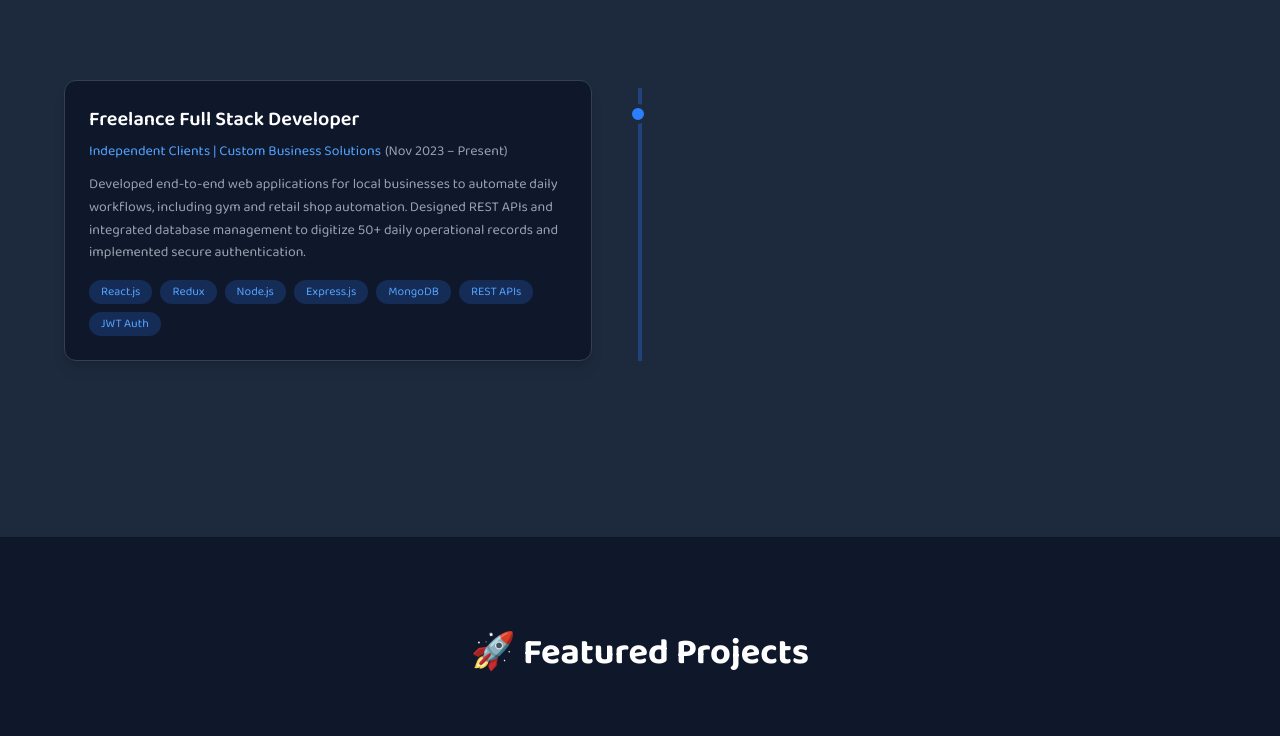
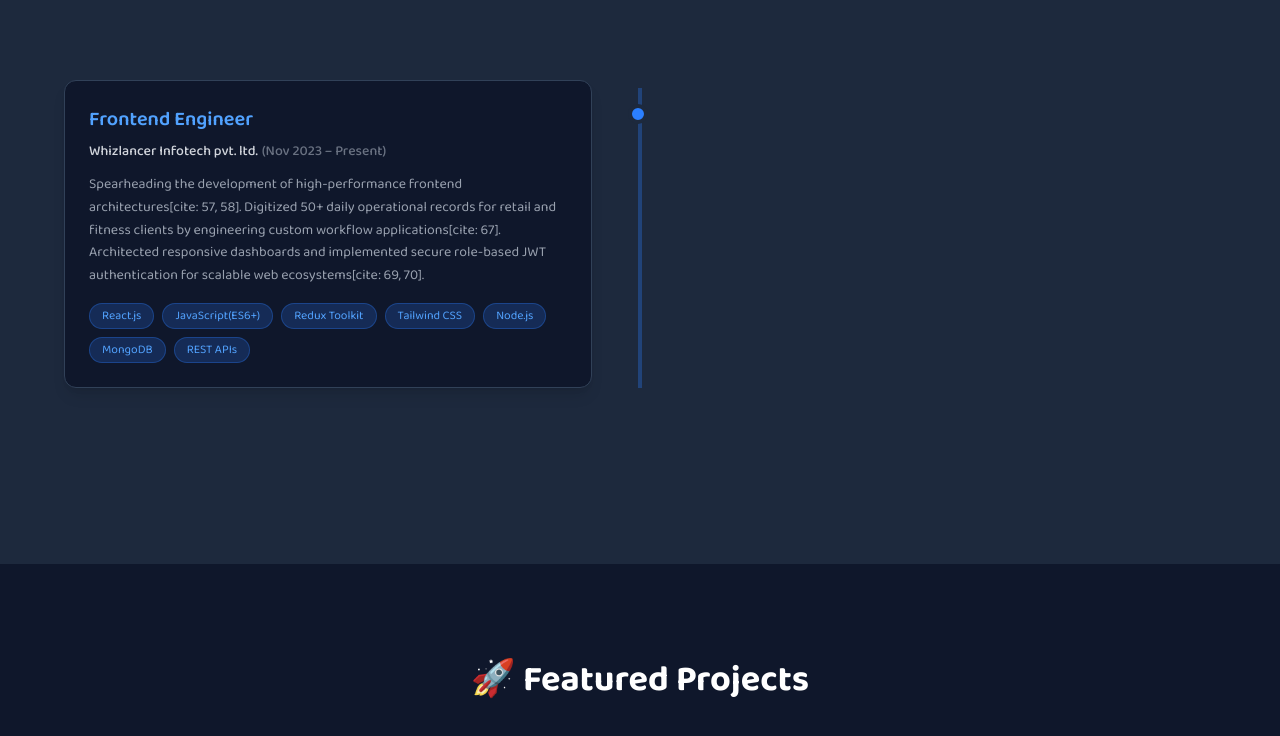
Before and after one commit to Shashwat369/Portfolio, a React (Vite) app: page / in a window 1280 px wide. Shown: the part 936-1672 px from the top of the page. Built offline with nearby package versions, Linux system fonts and the light colour scheme; a web font is replaced by a local one.

Commit message:
Refactor code structure for improved readability and maintainability

```diff
--- a/src/components/Experience.jsx
+++ b/src/components/Experience.jsx
@@ -8,7 +8,6 @@ const Experience = () => {
     >
       <div className="max-w-6xl mx-auto relative">
 
-        {/* Title */}
         <motion.h2
           initial={{ opacity: 0, y: 40 }}
           whileInView={{ opacity: 1, y: 0 }}
@@ -22,7 +21,6 @@ const Experience = () => {
         {/* Vertical Line */}
         <div className="absolute left-4 md:left-1/2 top-32 bottom-0 w-1 bg-blue-500/30 md:-translate-x-1/2"></div>
 
-        {/* Timeline Item */}
         <motion.div
           initial={{ opacity: 0, x: -80 }}
           whileInView={{ opacity: 1, x: 0 }}
@@ -30,35 +28,32 @@ const Experience = () => {
           viewport={{ once: false, amount: 0.3 }}
           className="relative mb-20 md:w-1/2 md:pr-12"
         >
-          {/* Dot */}
           <div className="absolute left-4 md:left-full md:-ml-3 top-6 w-5 h-5 bg-blue-500 rounded-full border-4 border-slate-800"></div>
 
-          {/* Card */}
           <div className="ml-12 md:ml-0 bg-slate-900 p-6 rounded-xl shadow-lg border border-slate-700 hover:border-blue-500 transition duration-300">
 
-            <h3 className="text-lg sm:text-xl font-semibold mb-2">
-              Freelance Full Stack Developer
+            <h3 className="text-lg sm:text-xl font-semibold mb-2 text-blue-400">
+              Frontend Engineer
             </h3>
 
-            <p className="text-blue-400 text-sm mb-3">
-              Independent Clients | Custom Business Solutions
+            <p className="text-gray-300 text-sm mb-3 font-medium">
+              Whizlancer Infotech pvt. ltd.
               <br className="md:hidden" />
-              <span className="text-gray-400 ml-1">
+              <span className="text-gray-500 ml-1">
                 (Nov 2023 – Present)
               </span>
             </p>
 
             <p className="text-gray-400 text-sm leading-relaxed">
-              Developed end-to-end web applications for local businesses to automate daily workflows, including gym and retail shop automation. Designed REST APIs and integrated database management to digitize 50+ daily operational records and implemented secure authentication.
+              Spearheading the development of high-performance frontend architectures[cite: 57, 58]. Digitized 50+ daily operational records for retail and fitness clients by engineering custom workflow applications[cite: 67]. Architected responsive dashboards and implemented secure role-based JWT authentication for scalable web ecosystems[cite: 69, 70].
             </p>
 
-            {/* Tech Stack */}
             <div className="flex flex-wrap gap-2 mt-4">
-              {["React.js", "Redux", "Node.js", "Express.js", "MongoDB", "REST APIs", "JWT Auth"].map(
+              {["React.js", "JavaScript(ES6+)", "Redux Toolkit", "Tailwind CSS", "Node.js", "MongoDB", "REST APIs"].map(
                 (tech, index) => (
                   <span
                     key={index}
-                    className="bg-blue-500/20 text-blue-400 px-3 py-1 text-xs rounded-full"
+                    className="bg-blue-500/20 text-blue-400 px-3 py-1 text-xs rounded-full border border-blue-500/30"
                   >
                     {tech}
                   </span>
--- a/src/components/Hero.jsx
+++ b/src/components/Hero.jsx
@@ -84,7 +84,7 @@ const Hero = () => {
             </a>
 
             <a
-              href="/Shashwat_Rai_MERN_DEV_Resume.pdf"
+              href="/Shashwat_Rai_Frontend_Developer.pdf"
               download
               className="border border-blue-500 px-6 py-3 rounded-lg hover:bg-blue-500 transition duration-300 hover:scale-105"
             >
--- a/src/components/Journey.jsx
+++ b/src/components/Journey.jsx
@@ -3,37 +3,31 @@ import { motion } from "framer-motion";
 const journeyData = [
   {
     title: "B.Tech – Electrical & Electronics Engineering",
-    subtitle: "Galgotias College of Engineering & Technology | 2023",
+    subtitle: "Galgotias College of Engineering & Technology | 2019 - 2023",
     description:
-      "Completed Bachelor's degree in Electrical & Electronics Engineering, developing strong analytical and problem-solving foundations.",
+      "Graduated with a strong technical foundation, developing analytical problem-solving skills and engineering principles that successfully transitioned into a career in software development.",
   },
   {
-    title: "Transition to Web Development",
-    subtitle: "Self-driven Career Shift",
+    title: "Frontend Engineer",
+    subtitle: {
+      role: "MERN Stack Specialist",
+      company: "Whizlancer Infotech pvt. ltd.",
+      duration: "Nov 2023 – Present",
+    },
     description:
-      "Developed strong interest in software development and started learning JavaScript, React, and backend technologies.",
+      "Currently spearheading the development of complex frontend architectures. Successfully engineered high-impact systems like DocsCare (Healthcare) and Hubly (CRM), focusing on performance optimization, state management, and secure API integrations.",
   },
   {
     title: "Full Stack Skill Development",
-    subtitle: "MERN Stack Focus",
+    subtitle: "Professional Growth",
     description:
-      "Built multiple full-stack applications using React, Node.js, Express, and MongoDB. Focused on authentication, APIs, and scalable UI design.",
-  },
-  {
-    title: "Freelance Full Stack Developer",
-    subtitle: {
-      role: "MERN Stack Developer",
-      company: "Independent Clients",
-      duration: "Nov 2023 – Present",
-    },
-    description:
-      "Developed end-to-end web applications for local businesses to automate daily workflows, including gym and retail shop automation. Designed REST APIs, implemented secure JWT authentication, and integrated MongoDB to digitize 50+ daily operational records.",
+      "While working on real-world projects, dedicated intensive months to mastering the MERN ecosystem, JavaScript (ES6+), and modern web architecture to elevate my technical expertise.",
   },
   {
     title: "MERN Stack Certification",
-    subtitle: "Cuvette Full-Stack Development Program",
+    subtitle: "Cuvette Full-Stack Development Program | Completed 2026",
     description:
-      "Completed an intensive full-stack development training program focused on React, Node.js, Express, MongoDB, authentication, and production-ready project building.",
+      "Advanced and validated expertise by completing a professional training program focused on production-ready applications, advanced React patterns, and scalable backend architecture.",
   },
 ];
 
@@ -53,14 +47,14 @@ const Journey = () => {
         </motion.h2>
 
         {/* Vertical Line */}
-        <div className="absolute left-1/2 top-32 bottom-0 w-1 bg-blue-500/30 transform -translate-x-1/2"></div>
+        <div className="absolute left-1/2 top-32 bottom-0 w-1 bg-blue-500/30 transform -translate-x-1/2 hidden md:block"></div>
 
         {/* Timeline */}
         <div className="space-y-24 relative">
           {journeyData.map((item, index) => (
             <div key={index} className="relative flex items-start">
-              {/* Dot */}
-              <div className="absolute left-1/2 transform -translate-x-1/2 w-5 h-5 bg-blue-500 rounded-full border-4 border-slate-900 z-10"></div>
+              {/* Dot - Hidden on small screens to avoid overlap */}
+              <div className="absolute left-1/2 transform -translate-x-1/2 w-5 h-5 bg-blue-500 rounded-full border-4 border-slate-900 z-10 hidden md:block"></div>
 
               {/* Card */}
               <motion.div
@@ -74,37 +68,35 @@ const Journey = () => {
                 }}
                 transition={{ duration: 0.8, ease: "easeOut" }}
                 viewport={{ once: false, amount: 0.3 }}
-                className={`md:w-1/2 ${
-                  index % 2 === 0 ? "md:pr-12" : "md:ml-auto md:pl-12"
+                className={`w-full md:w-1/2 ${
+                  index % 2 === 0 ? "md:pr-12 text-left" : "md:ml-auto md:pl-12 text-left"
                 }`}
               >
-                <div className="bg-slate-800 p-8 rounded-xl shadow-lg border border-slate-700">
+                <div className="bg-slate-800 p-8 rounded-xl shadow-lg border border-slate-700 hover:border-blue-500 transition-colors duration-300">
                   <h3 className="text-2xl font-semibold mb-2 text-blue-400">
                     {item.title}
                   </h3>
-                  <p className="mb-4">
+                  <div className="mb-4">
                     {typeof item.subtitle === "object" ? (
                       <>
-                        <span className="block text-sm font-semibold text-blue-400">
+                        <span className="block text-sm font-bold text-blue-300 uppercase tracking-wider">
                           {item.subtitle.role}
                         </span>
-
-                        <span className="block text-sm text-gray-400">
+                        <span className="block text-sm text-gray-400 font-medium">
                           {item.subtitle.company}
                         </span>
-
-                        <span className="block text-xs text-gray-500">
+                        <span className="block text-xs text-gray-500 italic mt-1">
                           {item.subtitle.duration}
                         </span>
                       </>
                     ) : (
-                      <span className="block text-gray-400">
+                      <span className="block text-gray-400 font-medium">
                         {item.subtitle}
                       </span>
                     )}
-                  </p>
+                  </div>
 
-                  <p className="text-gray-300 leading-relaxed">
+                  <p className="text-gray-300 leading-relaxed text-sm md:text-base">
                     {item.description}
                   </p>
                 </div>
```
Also changed, not shown: 1 other file (tests, documents, lock files or other folders).
